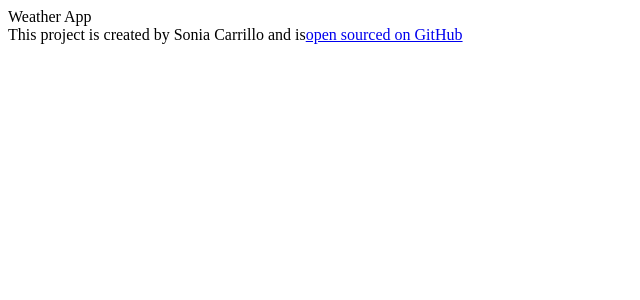
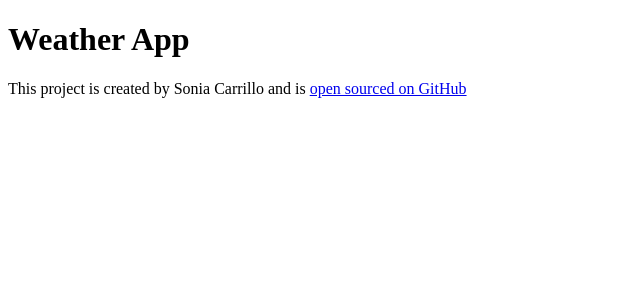
Before and after one commit to SoniaCarrilloM/weather-app-three, a React (Create React App) app: page / in a window 1280 px wide. Shown: the top 300 px of the page, without its empty margins (0-640 px from the left). Built offline with nearby package versions, Linux system fonts and the light colour scheme.

Commit message:
Update App.js

```diff
--- a/src/App.js
+++ b/src/App.js
@@ -4,9 +4,9 @@ import "./App.css";
 export default function App() {
   return (
     <div className="App">
-      Weather App
+      <h1> Weather App </h1>
       <footer>
-        This project is created by Sonia Carrillo and is
+        This project is created by Sonia Carrillo and is{" "}
         <a
           href="https://github.com/SoniaCarrilloM/weather-app-three"
           target="_blank"
```
